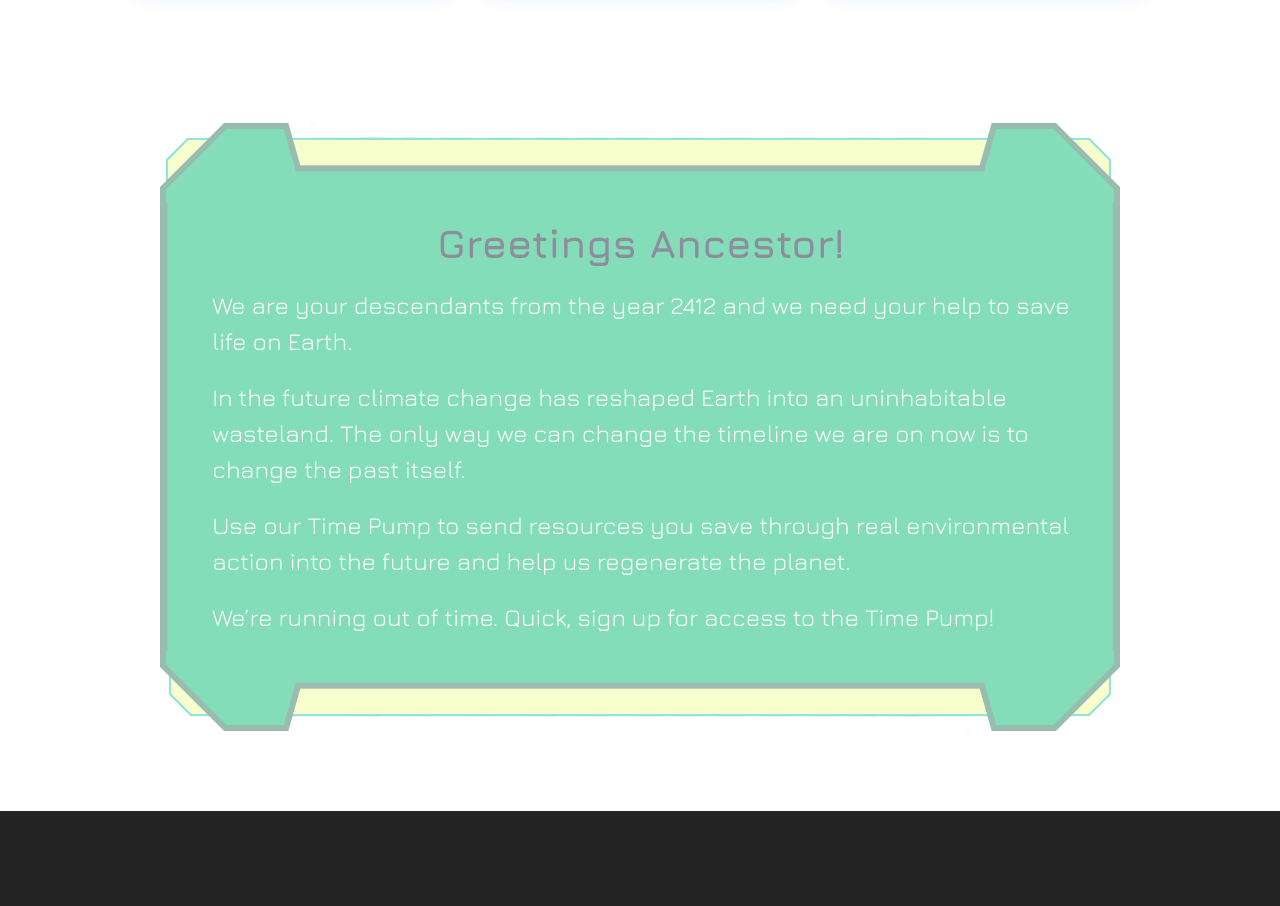
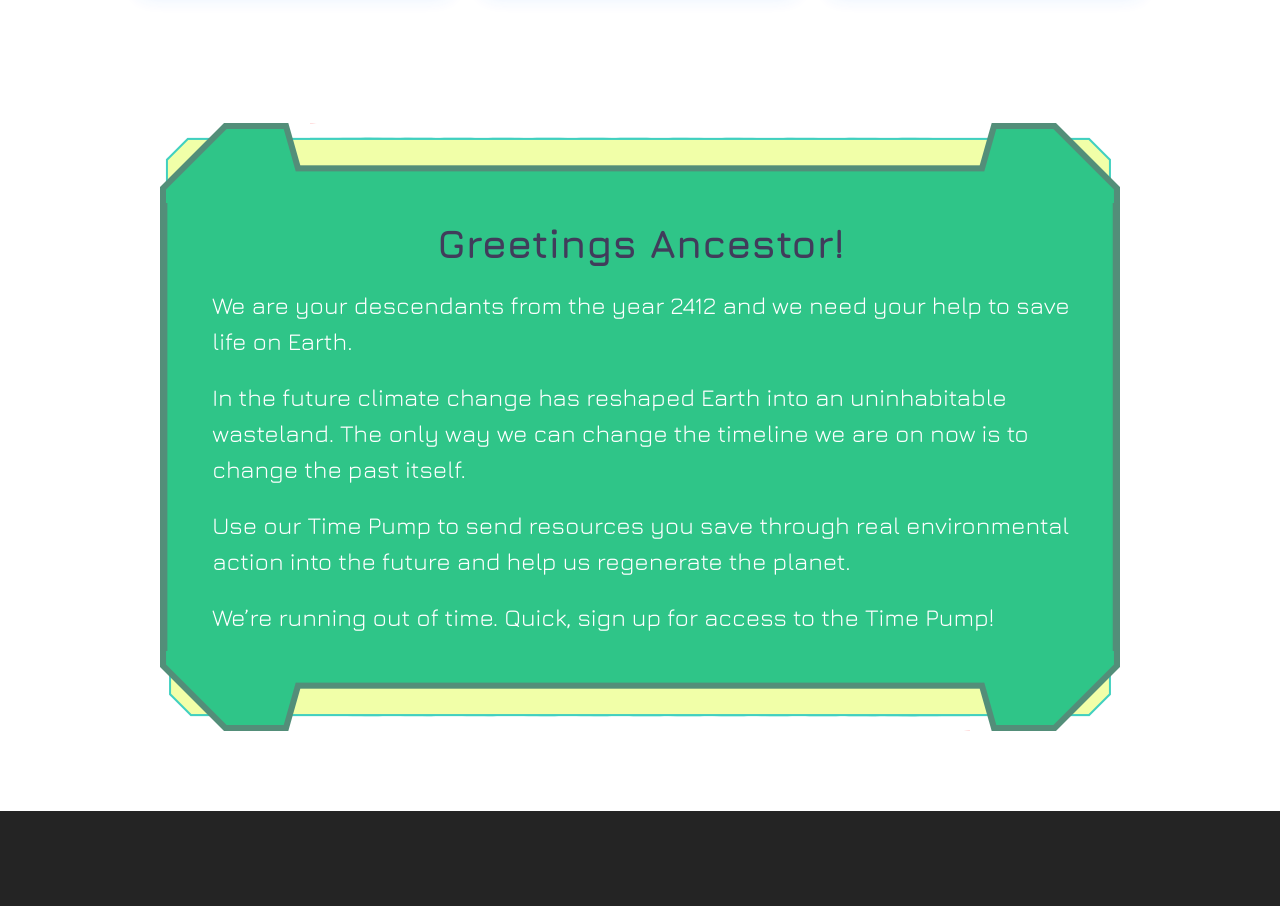
Before and after one commit to edmundweir/doe-website, a React (Create React App) app: page / in a window 1280 px wide. Shown: the part 1880-2786 px from the top of the page. Built offline with nearby package versions, Linux system fonts and the light colour scheme.

Commit message:
testing .nojekyll to see if it has effect

```diff
--- a/src/components/Textbox.css
+++ b/src/components/Textbox.css
@@ -6,7 +6,7 @@
 }
 
 .textbox-block {
-    opacity: 0.5
+    opacity: 0.85;
 }
 
 .textbox-heading {
@@ -76,7 +76,7 @@
     background-size: 100% 100%;
     background-repeat: repeat;
 
-    opacity: 0.5;
+    opacity: 0.85;
 }
 
 .textbox-center-block.textbox-vertical-block>* {
@@ -112,5 +112,4 @@ p {
     font-size: 3vh;
     line-height: 4.5vh;
     color: rgb(255, 255, 255);
-    opacity: 2;
 }
```
Also changed, not shown: 1 other file (tests, documents, lock files or other folders).
